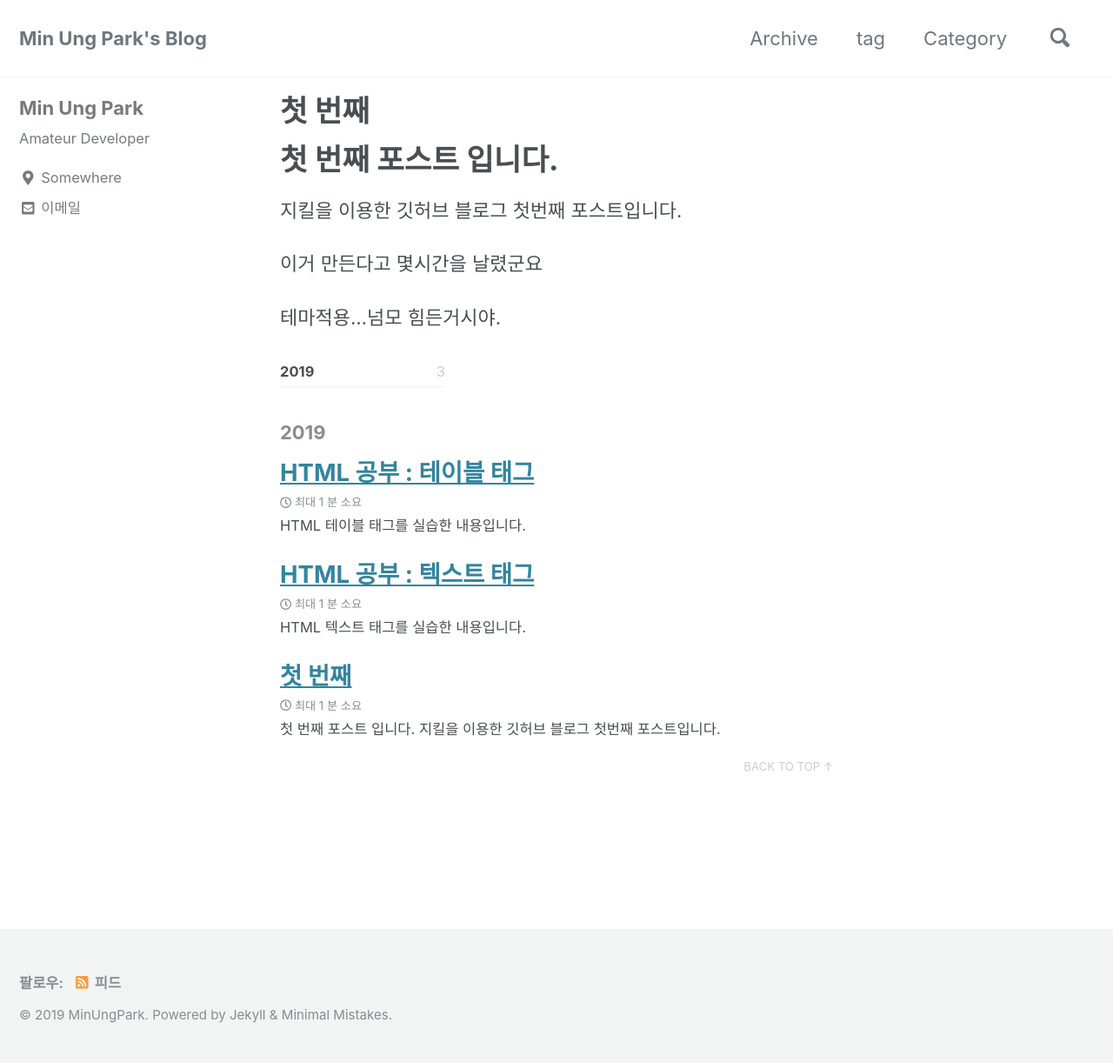
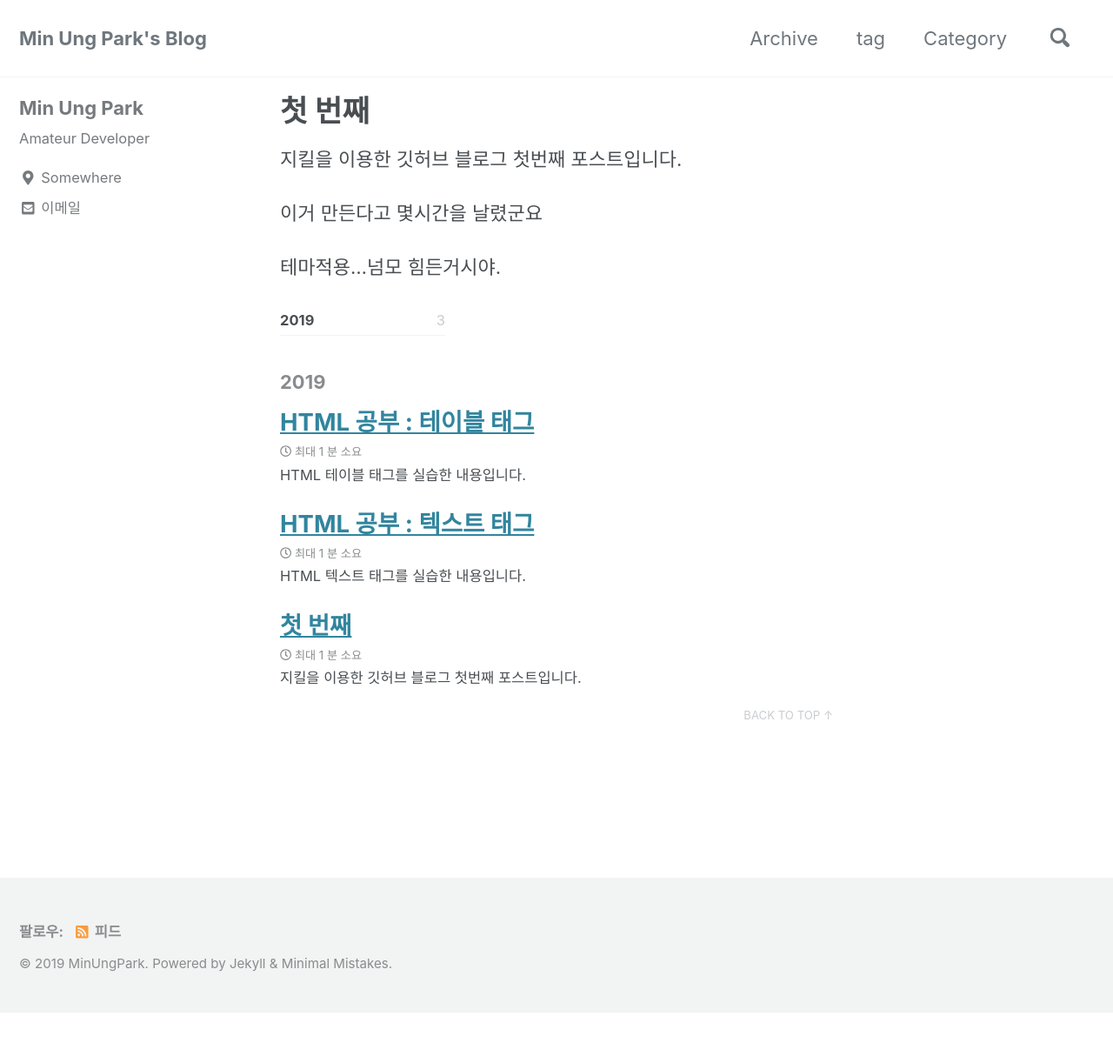
Before and after one commit to minungpark/minungpark.github.io, a Jekyll site: the page built from _posts/2019-03-10-first-post.md, in a window 1280 px wide. Shown: the whole page at 87% size. Built offline with Jekyll 4.4.1, drawn with Linux system fonts in a browser that asks for light colours; cached includes are drawn as plain includes; comment, search, counter and statistics services are not loaded; after the commit the page ends 1164 px from its top, so only the background shows below that.

Commit message:
post modify

```diff
--- a/_posts/2019-03-10-first-post.md
+++ b/_posts/2019-03-10-first-post.md
@@ -5,7 +5,6 @@ date : 2019-03-10 00:55:00+0900
 category : Admin
 tags : Test
 ---
-# 첫 번째 포스트 입니다.
 지킬을 이용한 깃허브 블로그 첫번째 포스트입니다.
 
 이거 만든다고 몇시간을 날렸군요
```
